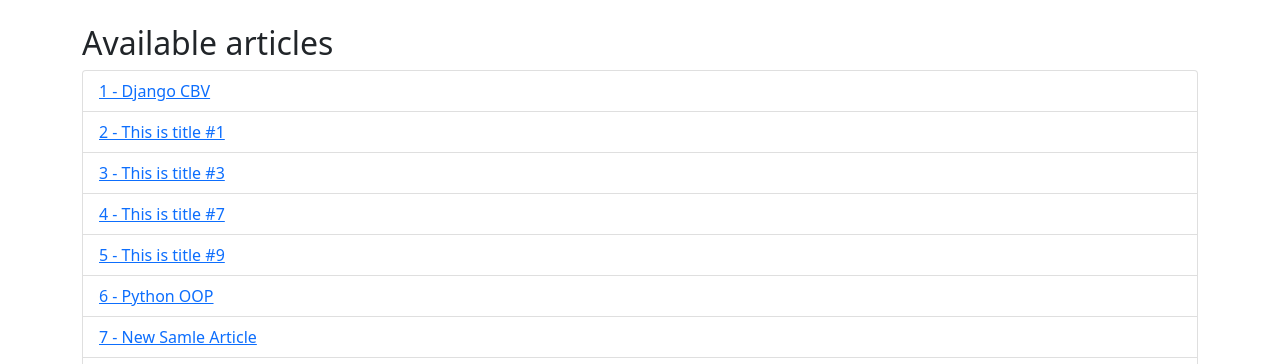
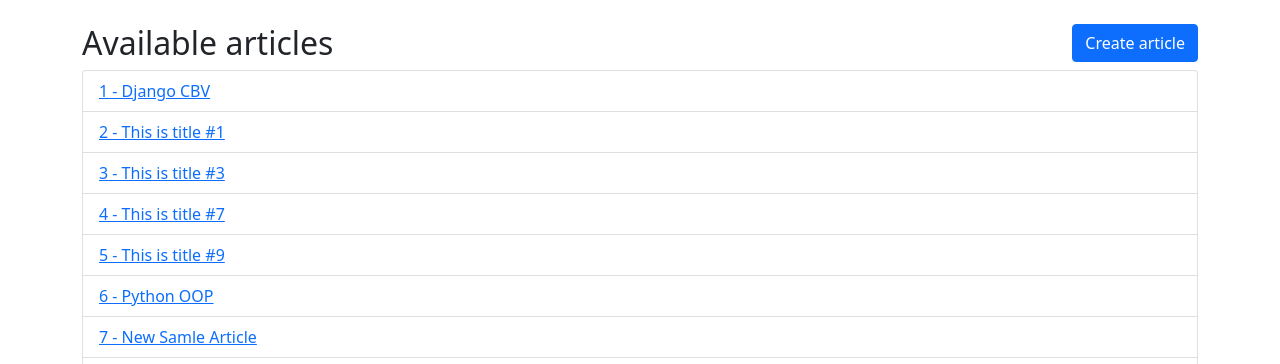
Before and after one commit to Rubel-Mahmud/DJANGO_CBV, a Django app: page /article/list/ in a window 1280 px wide. Shown: the part 56-420 px from the top of the page. Run offline with Django 4.2, Linux system fonts and the light colour scheme; data comes from the database, SQL or seed files in the repository; both versions use the stored data as it was after the commit; some libraries are stand-ins or nearby versions.

Commit message:
Generic CreateView Implementation

```diff
--- /dev/null
+++ b/articles/mixins.py
@@ -0,0 +1,38 @@
+from django.core.exceptions import ImproperlyConfigured
+
+
+# Django Mixin
+# Mixin is not too hard, It is a concept like "Multiple Inheritance"
+# Using mixin we can inherit multiple class, we can manage "DRY" concept. DRY(Don't Repeat Yourself')
+# In a mixin we can override default methods or add some extra feature
+class TitleMixin:
+    page_title = ''
+
+    @property
+    def get_page_title(self):
+        return self.page_title
+
+    def get_context_data(self, *args, **kwargs):
+        context = super().get_context_data(*args, **kwargs)
+        context['notice'] = 'This message from admin panel.'
+        context['page_title'] = self.get_page_title
+        return context
+
+
+class PublicMixin:
+    is_public_field = 'is_public'
+
+    @property
+    def get_is_public(self):
+        return {self.is_public_field:True}
+
+    def get_queryset(self):
+        if self.model:
+            return self.model._default_manager.filter(**self.get_is_public)
+        elif self.queryset:
+            return self.queryset.filter(**self.get_is_public)
+        else:
+            raise ImproperlyConfigured(
+                '%(cls)s.model not found. Define '
+                'queryset' %{'cls':self.__class__.__name__}
+            )
--- a/articles/urls.py
+++ b/articles/urls.py
@@ -16,6 +16,9 @@ urlpatterns = [
     # url for the FormHandleView
     path('cbv/formview/', views.FormHandleView.as_view(), name='form_view'),
 
+    # Create Article
+    path('article/create/', views.ArticleCreateView.as_view(), name='create_article'),
+
     # Article list
     path('article/list/', views.ArticleList.as_view(), name='article_list'),
 
--- a/articles/views.py
+++ b/articles/views.py
@@ -1,29 +1,17 @@
 from django.shortcuts import render
-from django.core.exceptions import ImproperlyConfigured
 from django.views import View
 from django.utils import timezone
-from django.views.generic import TemplateView, FormView, ListView, DetailView
-from django.urls import reverse
+from django.views.generic import (
+    TemplateView,
+    FormView,
+    ListView,
+    DetailView,
+    CreateView,
+)
+from django.urls import reverse, reverse_lazy
+from .mixins import TitleMixin, PublicMixin
 from .forms import ArticleForm
 from .models import Article
-
-
-# Django Mixin
-# Mixin is not too hard, It is a concept like "Multiple Inheritance"
-# Using mixin we can inherit multiple class, we can manage "DRY" concept. DRY(Don't Repeat Yourself')
-# In a mixin we can override default methods or add some extra feature
-class TitleMixin:
-    page_title = ''
-
-    @property
-    def get_page_title(self):
-        return self.page_title
-
-    def get_context_data(self, *args, **kwargs):
-        context = super().get_context_data(*args, **kwargs)
-        context['notice'] = 'This message from admin panel.'
-        context['page_title'] = self.get_page_title
-        return context
 
 
 def home(request):
@@ -104,24 +92,6 @@ class FormHandleView(TitleMixin, FormView):
 #         return context
 
 
-class PublicMixin:
-    is_public_field = 'is_public'
-
-    @property
-    def get_is_public(self):
-        return {self.is_public_field:True}
-
-    def get_queryset(self):
-        if self.model:
-            return self.model._default_manager.filter(**self.get_is_public)
-        elif self.queryset:
-            return self.queryset.filter(**self.get_is_public)
-        else:
-            raise ImproperlyConfigured(
-                '%(cls)s.model not found. Define '
-                'queryset' %{'cls':self.__class__.__name__}
-            )
-
 # Article list in Generic ListView
 class ArticleList(TitleMixin, PublicMixin, ListView):
     """"ListView need a queryset, model.objects or override the get_queryset() method
@@ -153,3 +123,11 @@ class ArticleDetailView(TitleMixin, DetailView):
         obj = super().get_object(queryset=queryset)
         self.page_title = ' - ' + obj.title
         return obj
+
+
+class ArticleCreateView(CreateView):
+    model = Article
+    fields = ('title', 'body', 'is_public')
+    template_name = 'articles/article_create.html'
+    # success_url = '/article/list/' # hard coded url
+    success_url = reverse_lazy('articles:article_list')
--- a/templates/articles/article_list.html
+++ b/templates/articles/article_list.html
@@ -4,7 +4,14 @@
 <div class="container">
     <div>
         <br>
-        <h2>Available articles</h2>
+        <div class="row">
+            <div class="col-md-8">
+                <h2>Available articles</h2>
+            </div>
+        <div class="col-md-4" style="text-align:right;">
+            <a class="btn btn-primary" href="{% url 'articles:create_article' %}">Create article</a>
+        </div>
+        </div>
         <ul class="list-group">
             {% for article in object_list %}
                 <li class="list-group-item">
```
Also changed, not shown: templates/articles/article_create.html (added, +14 -0 lines), articles/forms.py (line endings or trailing spaces), db.sqlite3.
